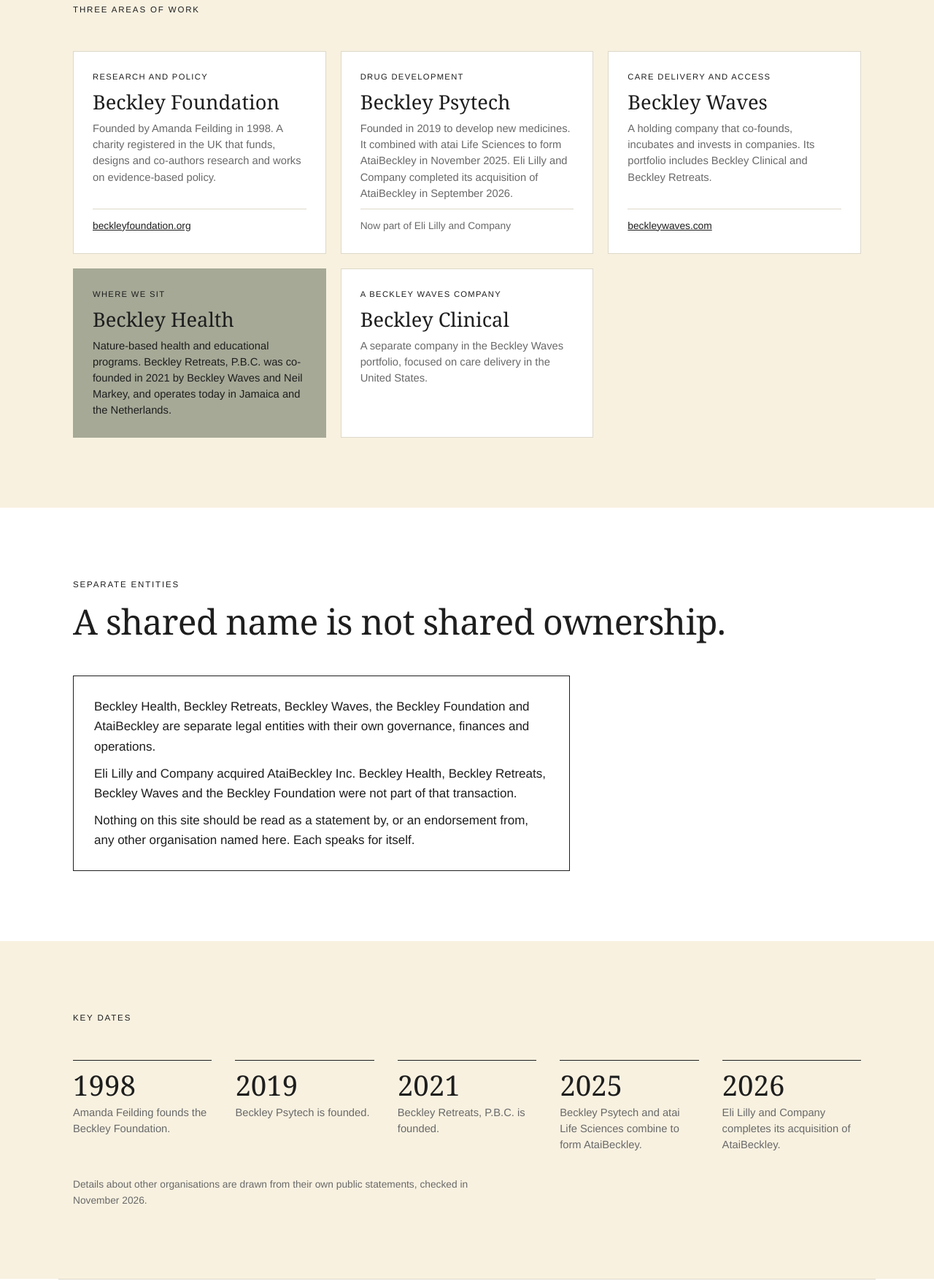
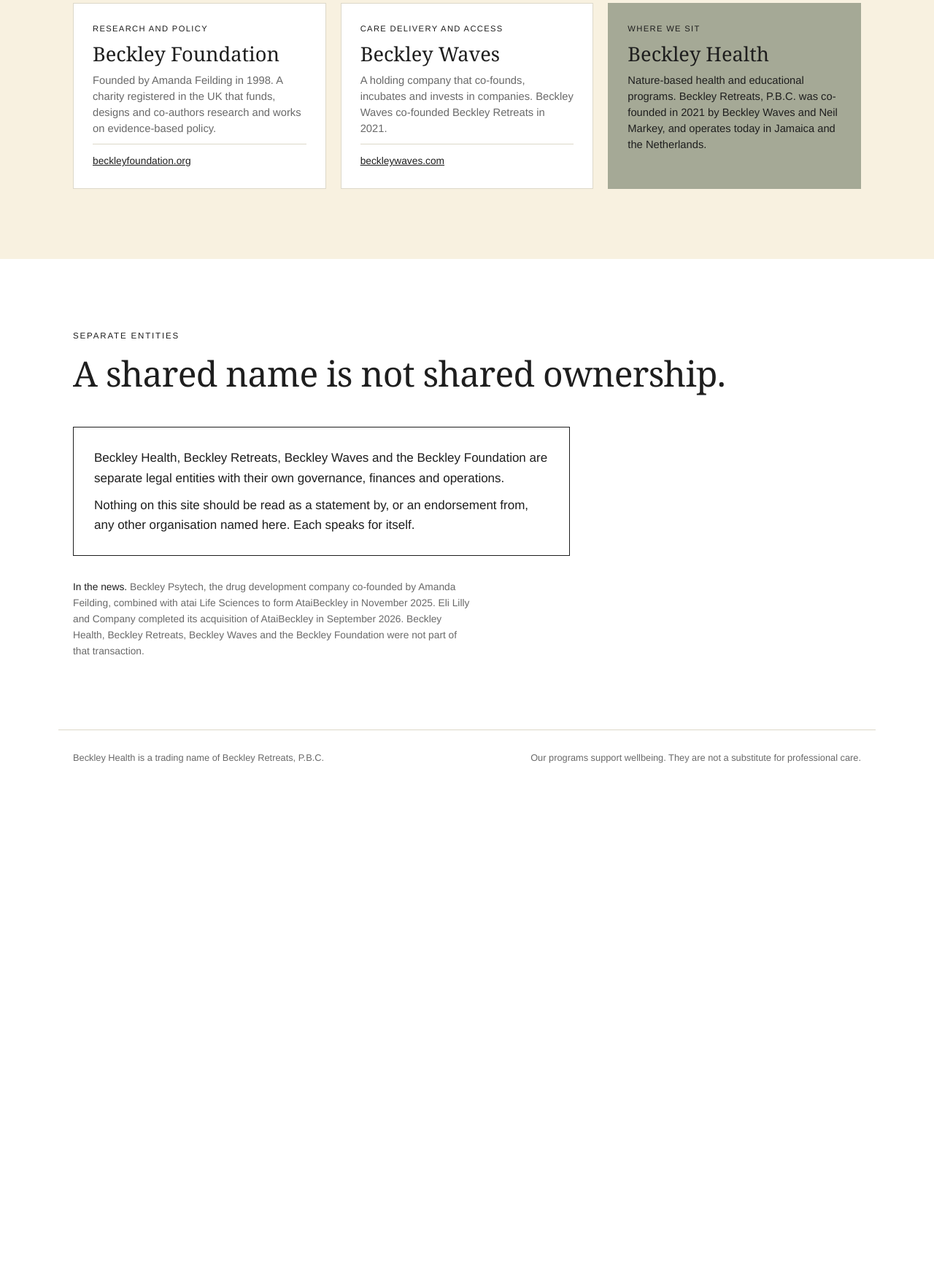
Before and after one commit to neilpmarkey/beckley-health-site, a plain HTML site: page ecosystem.html in a window 1280 px wide. Shown: the part 658-2414 px from the top of the page at 73% size. After the commit the page ends 1748 px from the top, so only its background shows below. Drawn offline with Linux system fonts and the light colour scheme.

Commit message:
Add files via upload

```diff
--- a/ecosystem.html
+++ b/ecosystem.html
@@ -36,7 +36,6 @@
 
   <section class="alt">
     <div class="wrap">
-      <div class="sec-head"><div class="eyebrow">Three areas of work</div></div>
       <div class="eco">
         <div class="co">
           <div class="kicker">Research and policy</div>
@@ -45,28 +44,15 @@
           <a class="more" href="https://www.beckleyfoundation.org">beckleyfoundation.org</a>
         </div>
         <div class="co">
-          <div class="kicker">Drug development</div>
-          <div class="name">Beckley Psytech</div>
-          <p>Founded in 2019 to develop new medicines. It combined with atai Life Sciences to form AtaiBeckley in November 2025. Eli Lilly and Company completed its acquisition of AtaiBeckley in September 2026.</p>
-          <div class="places">Now part of Eli Lilly and Company</div>
-        </div>
-        <div class="co">
           <div class="kicker">Care delivery and access</div>
           <div class="name">Beckley Waves</div>
-          <p>A holding company that co-founds, incubates and invests in companies. Its portfolio includes Beckley Clinical and Beckley Retreats.</p>
+          <p>A holding company that co-founds, incubates and invests in companies. Beckley Waves co-founded Beckley Retreats in 2021.</p>
           <a class="more" href="https://www.beckleywaves.com">beckleywaves.com</a>
         </div>
-      </div>
-      <div class="eco" style="margin-top:20px">
         <div class="co us">
           <div class="kicker">Where we sit</div>
           <div class="name">Beckley Health</div>
           <p>Nature-based health and educational programs. Beckley Retreats, P.B.C. was co-founded in 2021 by Beckley Waves and Neil Markey, and operates today in Jamaica and the Netherlands.</p>
-        </div>
-        <div class="co">
-          <div class="kicker">A Beckley Waves company</div>
-          <div class="name">Beckley Clinical</div>
-          <p>A separate company in the Beckley Waves portfolio, focused on care delivery in the United States.</p>
         </div>
       </div>
     </div>
@@ -76,24 +62,10 @@
     <div class="wrap">
       <div class="sec-head"><div class="eyebrow">Separate entities</div><h2>A shared name is not shared ownership.</h2></div>
       <div class="notice">
-        <p>Beckley Health, Beckley Retreats, Beckley Waves, the Beckley Foundation and AtaiBeckley are separate legal entities with their own governance, finances and operations.</p>
-        <p>Eli Lilly and Company acquired AtaiBeckley Inc. Beckley Health, Beckley Retreats, Beckley Waves and the Beckley Foundation were not part of that transaction.</p>
+        <p>Beckley Health, Beckley Retreats, Beckley Waves and the Beckley Foundation are separate legal entities with their own governance, finances and operations.</p>
         <p>Nothing on this site should be read as a statement by, or an endorsement from, any other organisation named here. Each speaks for itself.</p>
       </div>
-    </div>
-  </section>
-
-  <section class="alt">
-    <div class="wrap">
-      <div class="sec-head"><div class="eyebrow">Key dates</div></div>
-      <div class="dates">
-        <div><div class="yr">1998</div><p>Amanda Feilding founds the Beckley Foundation.</p></div>
-        <div><div class="yr">2019</div><p>Beckley Psytech is founded.</p></div>
-        <div><div class="yr">2021</div><p>Beckley Retreats, P.B.C. is founded.</p></div>
-        <div><div class="yr">2025</div><p>Beckley Psytech and atai Life Sciences combine to form AtaiBeckley.</p></div>
-        <div><div class="yr">2026</div><p>Eli Lilly and Company completes its acquisition of AtaiBeckley.</p></div>
-      </div>
-      <p class="note">Details about other organisations are drawn from their own public statements, checked in November 2026.</p>
+      <p class="note"><b style="font-weight:500;color:var(--ink)">In the news.</b> Beckley Psytech, the drug development company co-founded by Amanda Feilding, combined with atai Life Sciences to form AtaiBeckley in November 2025. Eli Lilly and Company completed its acquisition of AtaiBeckley in September 2026. Beckley Health, Beckley Retreats, Beckley Waves and the Beckley Foundation were not part of that transaction.</p>
     </div>
   </section>
 
```
